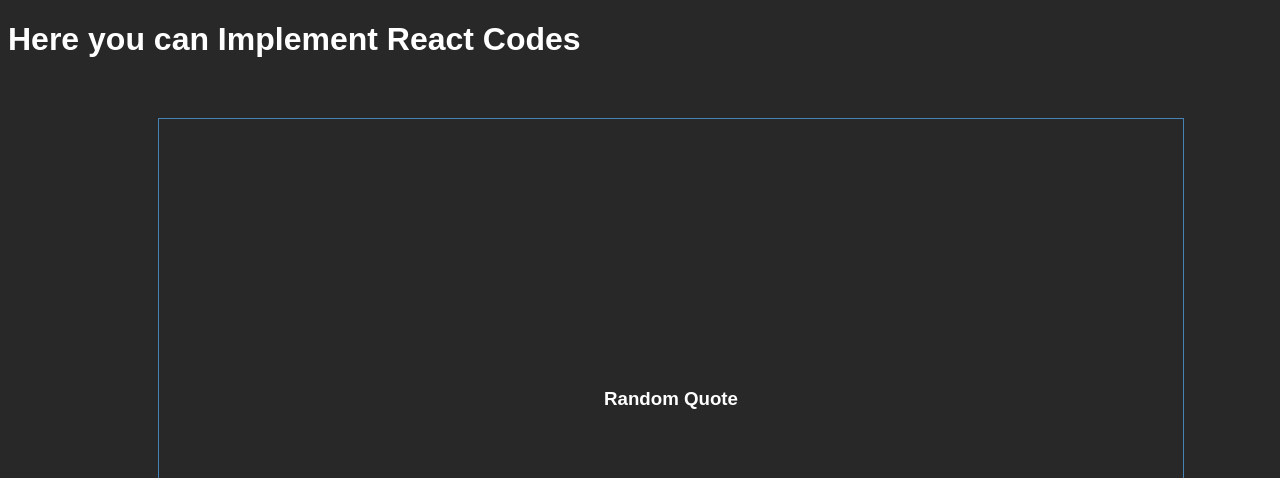
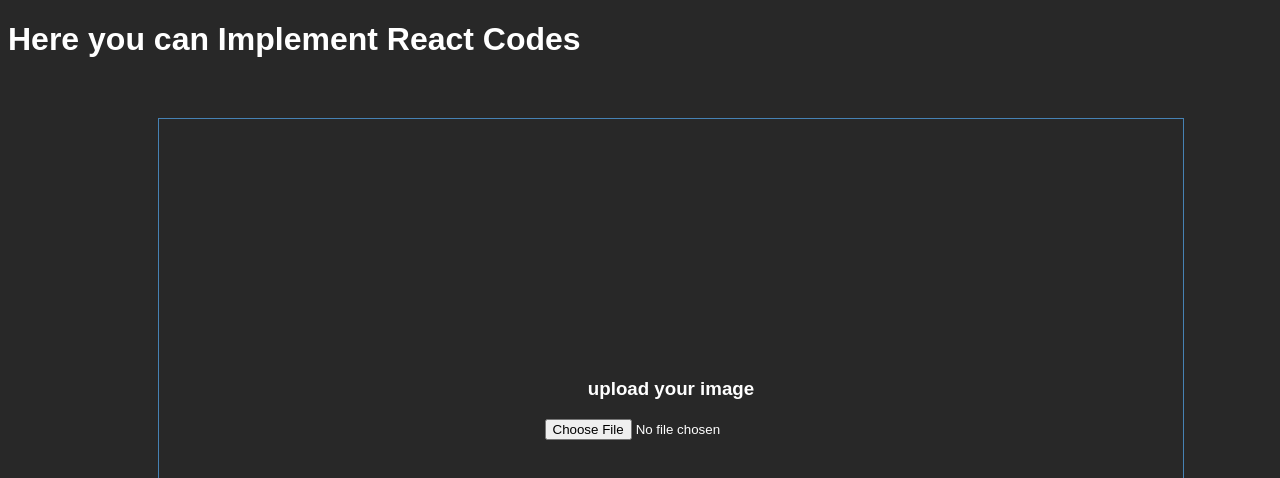
Before and after one commit to PrateekRohilla/React-Codes, a React (Vite) app: page / in a window 1280 px wide. Shown: the top 478 px of the page. Built offline with nearby package versions, Linux system fonts and the light colour scheme; no server answers.

Commit message:
file upload & display

```diff
--- a/src/App.jsx
+++ b/src/App.jsx
@@ -9,6 +9,7 @@ import Timer from './Components/Timer'
 import ToDo1 from './Components/ToDo1'
 import ChangeBG from './Components/ChangeBG'
 import RandomQuote from './Components/RandomQuote'
+import FileUpload from './Components/FileUpload'
 
 function App() {
 
@@ -24,7 +25,8 @@ function App() {
         {/* <Timer /> */}
         {/* <ToDo1 /> */}
         {/* <ChangeBG /> */}
-        <RandomQuote />
+        {/* <RandomQuote /> */}
+        <FileUpload />
       </div>
     </>
   )
--- /dev/null
+++ b/src/Components/FileUpload.jsx
@@ -0,0 +1,22 @@
+import react, {useState} from 'react'
+
+const FileUpload = () => {
+
+    const [file, setFile] = useState(null);
+
+    const handleFile = (e) => {
+        const selectedFile = e.target.files[0];
+        setFile(selectedFile);
+    }
+
+    return(
+        <>
+            <h3>upload your image</h3>
+            <input type="file" accept='image/*' onChange={handleFile}/>
+            {file && <img src={URL.createObjectURL(file)} alt='uploaded' />}
+        </>
+    )
+
+}
+
+export default FileUpload;
```
